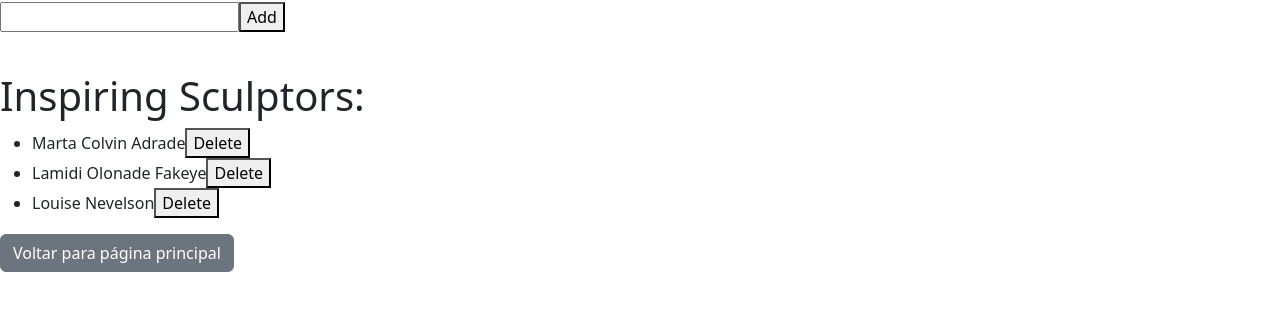
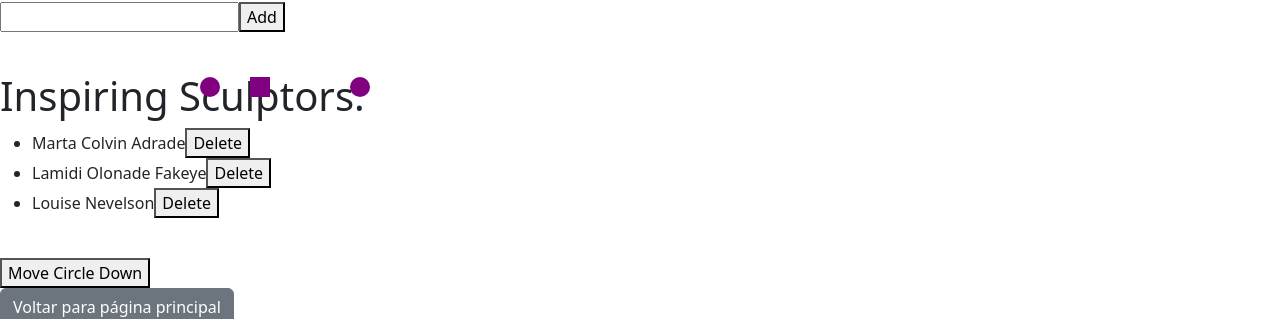
Before and after one commit to MatheusMiz/React---LabEng, a React (Create React App) app: page /atv04 in a window 1280 px wide. Shown: the part 2123-2442 px from the top of the page. Before the commit the page ends 2395 px from the top, so only its background shows below. Built offline with nearby package versions, Linux system fonts and the light colour scheme.

Commit message:
Add files via upload

```diff
--- a/src/Atv04.js
+++ b/src/Atv04.js
@@ -10,6 +10,7 @@ import Form2 from "./Form2";
 import Form3 from "./Form3";
 import List from "./List";
 import List2 from "./List2";
+import ShapeEditor from "./ShapeEditor";
 
 function Atv04(){
     return(
@@ -34,6 +35,8 @@ function Atv04(){
         <List></List>
         <br></br>
         <List2></List2>
+        <br></br>
+        <ShapeEditor></ShapeEditor>
     </div>
     <div>
         <Link to="/" className="btn btn-secondary">
--- /dev/null
+++ b/src/ShapeEditor.js
@@ -0,0 +1,45 @@
+import { useState } from "react";
+
+let initiaShapes = [
+    {id: 0, type:'Circle', x:200, y: 2200 },
+    {id: 1, type:'Square', x:250, y: 2200 },
+    {id: 2, type:'Circle', x:350, y: 2200 },
+]
+
+export default function ShapeEditor(){
+    const [shapes, setShapes] = useState(initiaShapes);
+    function handleClick(){
+        const nextShapes = shapes.map(shape => {
+            if(shape.type === 'Square'){
+                return shape;
+            } else{
+                return{
+                    ...shape,
+                    y: shape.y+50,
+                };
+            }
+        });
+        setShapes(nextShapes);
+    }
+    return(
+        <>
+        <button onClick={handleClick}>Move Circle Down</button>
+        {shapes.map(shape =>(
+            <div key={shape.id}
+                    style={{
+                    background: 'purple',
+                    position:'absolute',
+                    left: shape.x,
+                    top: shape.y,
+                    borderRadius:
+                        shape.type ==='Circle'
+                        ? '50%': '',
+                    width: 20,
+                    height: 20,
+
+                 }}
+            ></div>
+        ))}
+        </>
+    )
+}
```
Also changed, not shown: src/CounterList.js (added).
